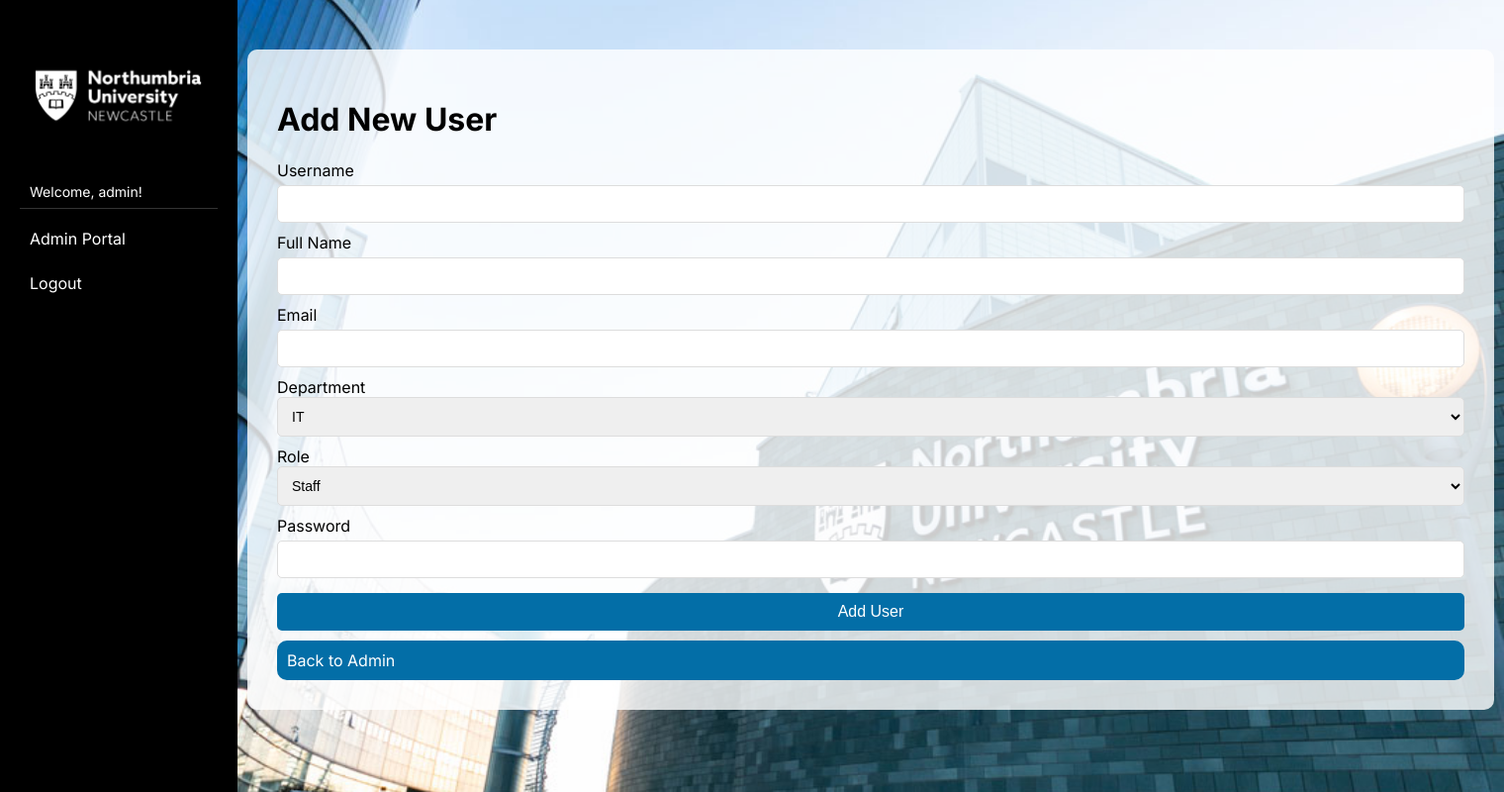
After one commit to Newfad/desk-booking-system, a Flask app: page /admin/add_user in a window 1520 px wide. The commit adds this page. Shown: the whole page at 99% size. Run offline with Flask 3, Linux system fonts and the light colour scheme; a user stored in the database is signed in.

Commit message:
Admin feastures

```diff
--- a/app.py
+++ b/app.py
@@ -451,6 +451,15 @@ def admin_add_desk():
         department = request.form['department']
         floor = request.form ['floor']
 
+        if not desk_number or not floor:
+            return render_template ('add_desk.html', error ="All fields are required")
+
+        existing = db.execute ('SELECT * FROM desks WHERE desk_number = ?',
+                               (desk_number,)).fetchone()
+        if existing:
+            return render_template ('add_desk.html', error="A desk with that number already exists")
+
+
         db.execute('''INSERT INTO desks (desk_number, department, status,  floor)
         VALUES (?,?,?,?)''', (desk_number, department, 'Available',  floor))
         db.commit()
@@ -459,6 +468,38 @@ def admin_add_desk():
 
     else:
         return render_template ("add_desk.html")
+
+@app.route("/admin/add_user", methods=["GET", "POST"])
+def admin_add_user():
+    if 'user_id' not in session:
+        return redirect(url_for('login'))
+    if session['role'] != 'admin':
+        return redirect(url_for('login'))
+    db = get_db()
+    if request.method == "POST":
+        username = request.form['username']
+        full_name = request.form['full_name']
+        email = request.form['email']
+        department = request.form['department']
+        password = request.form['password']
+        role = request.form['role']
+
+        if not username or not full_name or not email or not department or not password:
+            return render_template('add_user.html', error="All fields are required.")
+
+        existing = db.execute('SELECT * FROM users WHERE email = ?', (email,)).fetchone()
+        if existing:
+            return render_template('add_user.html', error="A user with that email already exists.")
+
+        hashed = generate_password_hash(password)
+        db.execute('''INSERT INTO users (username, full_name, email, password, role, department)
+        VALUES (?, ?, ?, ?, ?, ?)''', (username, full_name, email, hashed, role, department))
+        db.commit()
+        flash("User created successfully")
+        return redirect(url_for('admin'))
+
+    else:
+        return render_template("add_user.html")
 
 @app.route("/admin/edit_desk/<int:desk_id>", methods=["GET", "POST"])
 def admin_edit_desk(desk_id):
@@ -470,6 +511,10 @@ def admin_edit_desk(desk_id):
         department = request.form ["department"]
         floor = request.form ["floor"]
 
+        desk = db.execute("SELECT * FROM desks WHERE id=?",
+                          (desk_id,)).fetchone()
+        if not desk_number or not floor:
+            return render_template ('edit_desk.html', desk=desk, error ="All fields are required")
 
         db.execute("UPDATE desks SET desk_number=?, department=?, floor=? WHERE id=?",
                        (desk_number, department, floor, desk_id))
--- a/static/style.css
+++ b/static/style.css
@@ -89,6 +89,11 @@ label {
     color: white;
 }
 
+.card a.delete-btn {
+    background-color: #cc0000;
+    color: white;
+}
+
 th, td {
     padding: 10px 15px;
     text-align: left;
@@ -121,6 +126,10 @@ body {
     border-radius: 20px;
     display: inline-block;
     width: auto;
+}
+a.add-btn {
+    background-color: #28a745;
+    color: white;
 }
 
 .card a.book-btn {
--- /dev/null
+++ b/templates/add_user.html
@@ -0,0 +1,32 @@
+{% extends "base.html" %}
+{% block content %}
+<div class="card">
+    <h1>Add New User</h1>
+    {% if error %}
+        <p style="color: red;">{{ error }}</p>
+    {% endif %}
+    <form action="/admin/add_user" method="POST">
+        <label>Username</label>
+        <input type="text" name="username">
+        <label>Full Name</label>
+        <input type="text" name="full_name">
+        <label>Email</label>
+        <input type="email" name="email">
+        <label>Department</label>
+        <select name="department">
+            <option value="IT">IT</option>
+            <option value="HR">HR</option>
+            <option value="Finance">Finance</option>
+        </select>
+        <label>Role</label>
+        <select name="role">
+            <option value="staff">Staff</option>
+            <option value="admin">Admin</option>
+        </select>
+        <label>Password</label>
+        <input type="password" name="password">
+        <button>Add User</button>
+    </form>
+    <a href="/admin">Back to Admin</a>
+</div>
+{% endblock %}
--- a/templates/admin.html
+++ b/templates/admin.html
@@ -9,7 +9,7 @@
                 {% endif %}
             {% endwith %}
             <h2>Desks</h2>
-            <a href="/admin/add_desk">Add New Desk</a>
+            <a href="/admin/add_desk" class="add-btn">Add New Desk</a>
             <table>
                 <thead>
                     <tr>
@@ -38,6 +38,8 @@
             </table>
 
             <h2>Users</h2>
+            <a href="/admin/add_user" class="add-btn">Add New User</a>
+
             <table>
                 <thead>
                     <tr>
--- a/templates/base.html
+++ b/templates/base.html
@@ -14,10 +14,15 @@
                     Welcome, {{ user.name }}!
                 </div>
                 {% endif %}
-                <a href="/desks">Available Desks</a>
-                <a href="/mybookings">My bookings</a>
-                <a href="/account">Account</a>
-                <a href="/logout">Logout</a>
+                {% if session['role'] == 'admin' %}
+                    <a href="/admin">Admin Portal</a>
+                    <a href="/logout">Logout</a>
+                {% else %}
+                    <a href="/desks">Available Desks</a>
+                    <a href="/mybookings">My bookings</a>
+                    <a href="/account">Account</a>
+                    <a href="/logout">Logout</a>
+                {% endif %}
             </nav>
             <div class="content">
             {% with messages = get_flashed_messages() %}
```
Also changed, not shown: bookings.db.
